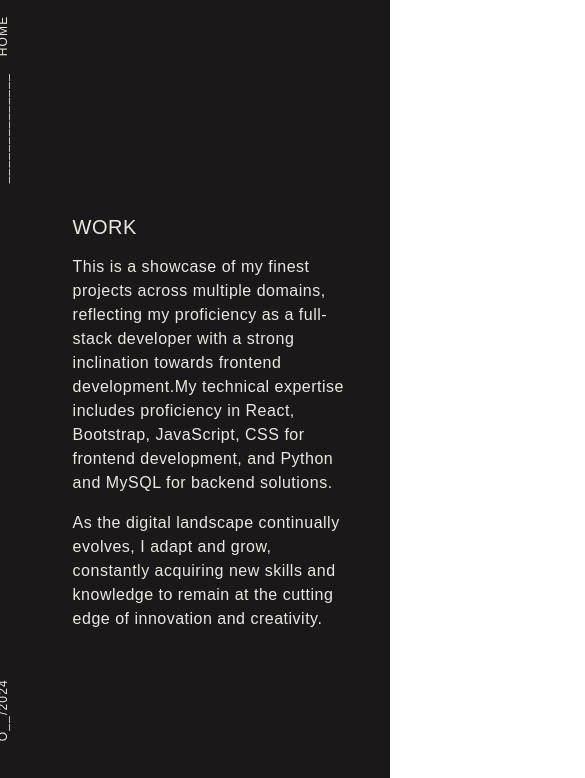
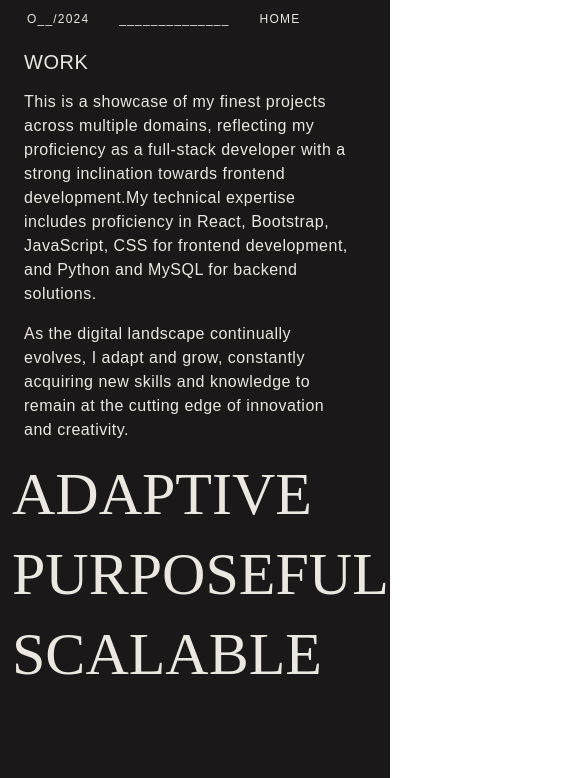
Before and after one commit to JasminInneh/JasminInnehTextPortfolio, a React app: page /work in a window 390 px wide. Shown: the top 778 px of the page, 585 px wide, since content can reach past the window. Built offline with nearby package versions, Linux system fonts and the light colour scheme; no server answers.

Commit message:
made the work component responsive. It now stacks vertically when in mobile and tablet view

```diff
--- a/src/front/styles/work.css
+++ b/src/front/styles/work.css
@@ -55,3 +55,44 @@
 .work-links p a:hover {
   color: rgb(109, 179, 119);
 }
+/* Media queries for small and medium screens */
+@media only screen and (max-width: 768px) {
+  work-body {
+    margin-top: 60px; /* Add margin to the top of the screen */
+  }
+  .work-links {
+    writing-mode: horizontal-tb; /* Switch to horizontal for smaller screens */
+    transform: none; /* Reset transform */
+    padding-left: 0; /* Remove left padding */
+    margin-bottom: 20px; /* Add some bottom margin */
+    position: fixed; /* Position the work links at the top */
+    top: 0; /* Align at the top */
+    left: 0; /* Align at the left */
+    width: 100%; /* Full width */
+    background-color: #1a1818; /* Background color */
+    z-index: 1000; /* Ensure it's on top of other content */
+  }
+
+  .work-links p {
+    margin: 0;
+    padding: 10px 15px;
+    display: inline-block;
+  }
+
+  .work {
+    margin-top: 50px; /* Add margin to accommodate the fixed work links */
+  }
+
+  .work-right-column {
+    padding-left: 0; /* Remove left padding */
+  }
+
+  .work-left-link {
+    margin-top: 0; /* Reset top margin */
+    padding-bottom: 0; /* Remove bottom padding */
+  }
+
+  #work-large-text {
+    font-size: 60px !important; /* Adjust font size for smaller screens */
+  }
+}
```
